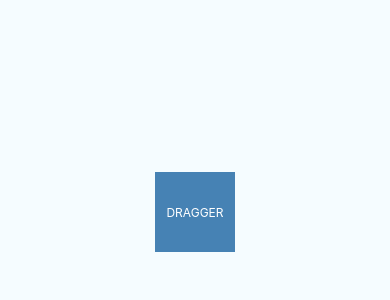
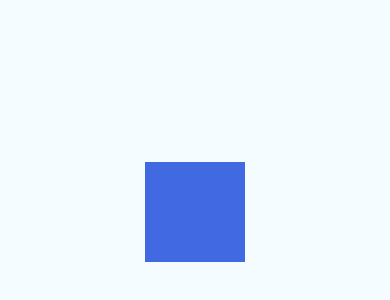
Before and after one commit to clRcoDE/panResponderTest, a React Native app: screen / in a window 390 px wide. Shown: the part 210-510 px from the top of the page. Built offline with nearby package versions, Linux system fonts and the light colour scheme.

Commit message:
new & clear draggable

```diff
--- a/App.js
+++ b/App.js
@@ -10,13 +10,16 @@ import React, {Component} from 'react';
 import {Platform, StyleSheet, Text, View} from 'react-native';
 import RespondMe from './src/components/respond-me'
 import DragSliders from './src/components/DragSliders'
+
+import Draggable from './src/components/Draggable'
 export default class App extends Component{
   render() {
     return (
 
       <View style={styles.container}>
             {/* <RespondMe /> */}
-          <DragSliders/>
+          {/* <DragSliders/> */}
+          <Draggable/>
          </View>
     );
   }
--- /dev/null
+++ b/src/components/Draggable.js
@@ -0,0 +1,80 @@
+import React, { Component } from 'react'
+import { Text, StyleSheet, View , PanResponder , Animated ,AppRegistry } from 'react-native'
+
+export default class Draggable extends Component {
+    constructor(props){
+        super(props)
+        this.state={
+            pan:new Animated.ValueXY(),
+            scale: new Animated.Value(1)
+        }
+    }
+    componentWillMount(){
+this.damnResponder = PanResponder.create({
+    oonMoveShouldSetResponderCapture: () => true,
+    onMoveShouldSetPanResponderCapture: () => true,
+
+    onPanResponderGrant:(e , gestureState)=>{
+        // Set the initial value to the current state
+  this.state.pan.setOffset({x: this.state.pan.x._value, y: this.state.pan.y._value});
+this.state.pan.setValue({x:0,y:0})
+Animated.spring(
+    this.state.scale,
+    { toValue: 1.1,
+         friction: 3,
+         useNativeDriver:true
+        }
+  ).start();
+    },
+    onPanResponderMove:Animated.event([
+        null, {dx: this.state.pan.x, dy: this.state.pan.y},
+
+    ]),
+    onPanResponderRelease:(e,gestureState)=>{
+        this.state.pan.flattenOffset();
+        Animated.spring(this.state.scale, {
+            toValue: 1,
+            friction: 3 ,
+            useNativeDriver:true
+        }).start();
+    }
+})
+    }
+  render() {
+
+      // Destructure the value of pan from the state
+  let { pan , scale} = this.state;
+
+  // Calculate the x and y transform from the pan value
+  let [translateX, translateY] = [pan.x, pan.y];
+
+  // Calculate the transform property and set it as a value for our style which we add below to the Animated.View component
+  let boxDrag = {transform: [{translateX}, {translateY},  {scale}]};
+
+
+
+
+    return (
+      <View style={styles.container} >
+       <Animated.View style={[styles.Box,boxDrag]}  {...this.damnResponder.panHandlers} ></Animated.View>
+      </View>
+    )
+  }
+}
+
+const styles = StyleSheet.create({
+
+container:{
+    flex:1,
+    justifyContent: 'center',
+    alignItems: 'center',
+
+},
+Box:{
+    width:100,
+    height:100,
+    backgroundColor:'royalblue',
+
+}
+
+})
```
